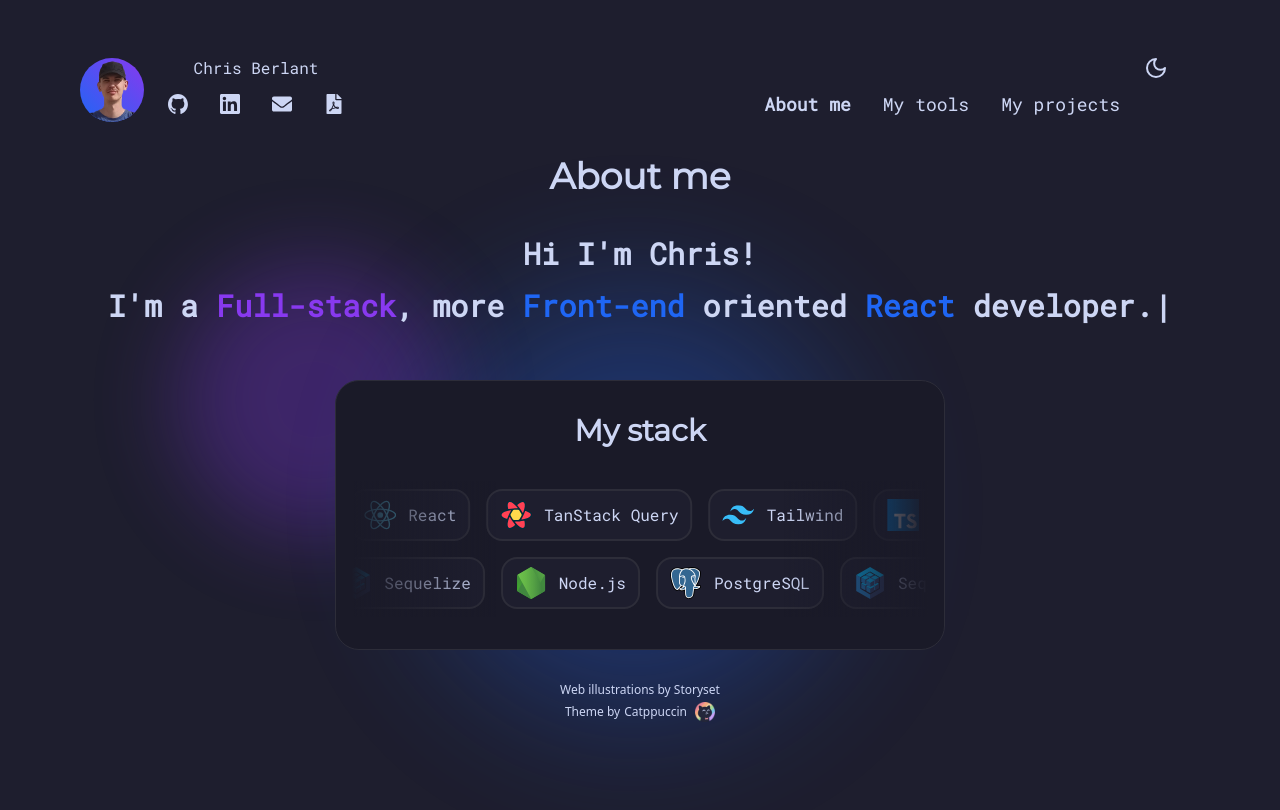
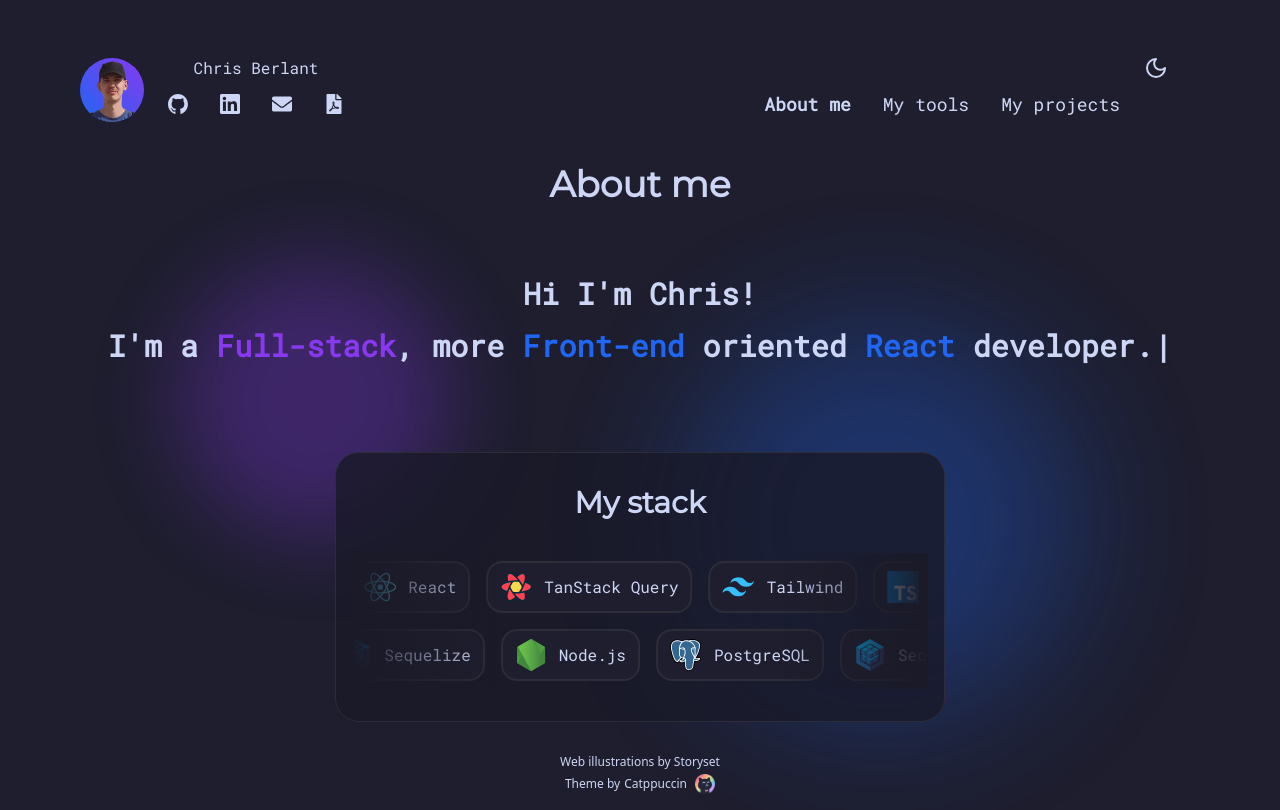
Before and after one commit to chrisberlant/chrisberlant.github.io, a React (Vite) app: page /#/ in a window 1280 px wide. Built offline with nearby package versions, Linux system fonts and the light colour scheme.

Commit message:
styles: added background blur on cards

```diff
--- a/src/components/HomePage/HomePage.tsx
+++ b/src/components/HomePage/HomePage.tsx
@@ -14,7 +14,6 @@ import {
 import { useEffect, useRef, useState } from 'react';
 import Marquee from '../ui/Marquee';
 import PageTitle from '../PageTitle/PageTitle';
-import Timeline from '../Timeline/Timeline';
 
 export default function HomePage() {
 	const [isSmallScreen, setIsSmallScreen] = useState(window.innerWidth < 640);
@@ -34,16 +33,15 @@ export default function HomePage() {
 	}, []);
 
 	return (
-		<section>
+		<section className='flex flex-col items-center gap-8'>
 			<PageTitle>About me</PageTitle>
 			<Description />
 
-			<div className='flex flex-col items-center gap-8'>
-				<div className='px-4 py-8 border border-border rounded-3xl bg-card'>
+			<div className='px-4 py-8 border border-border rounded-3xl bg-card/80'>
 				<h2 className='mb-8 text-3xl font-bold text-center font-montserrat animate-fade-in'>
 					My stack
 				</h2>
-					<div className='relative flex max-w-md rounded-md sm:max-w-lg md:max-w-xl font-robotoMono sm:flex-col max-h-52 '>
+				<div className='relative flex max-w-md rounded-md sm:max-w-lg md:max-w-xl font-robotoMono sm:flex-col max-h-52'>
 					<Marquee className='flex-1' vertical={isSmallScreen}>
 						<GlitchingSkillElement
 							className='animate-glitch'
@@ -108,7 +106,6 @@ export default function HomePage() {
 						then during my studies in 2010.
 					</span>
 				</div> */}
-			</div>
 		</section>
 	);
 }
--- a/src/components/PageTitle/PageTitle.tsx
+++ b/src/components/PageTitle/PageTitle.tsx
@@ -1,8 +1,20 @@
 import { ReactNode } from 'react';
+import { cn } from '@/lib/utils';
 
-export default function PageTitle({ children }: { children: ReactNode }) {
+export default function PageTitle({
+	children,
+	className,
+}: {
+	children: ReactNode;
+	className?: string;
+}) {
 	return (
-		<h1 className='mt-2 mb-10 text-4xl font-bold text-center font-montserrat'>
+		<h1
+			className={cn(
+				'mt-2 mb-10 text-4xl font-bold text-center font-montserrat',
+				className
+			)}
+		>
 			{children}
 		</h1>
 	);
--- a/src/components/Projects/MainProjectCard/MainProjectCard.tsx
+++ b/src/components/Projects/MainProjectCard/MainProjectCard.tsx
@@ -12,7 +12,7 @@ export default function MainProjectCard({
 	return (
 		<div
 			className={cn(
-				'bg-card flex flex-col items-center text-center rounded-3xl shadow-md dark:shadow-none px-5 md:px-12 py-5 border border-border',
+				'bg-card/80 flex flex-col items-center text-center rounded-3xl shadow-md dark:shadow-none px-5 md:px-12 py-5 border border-border',
 				className
 			)}
 		>
--- a/src/components/Projects/ProjectCard/ProjectCard.tsx
+++ b/src/components/Projects/ProjectCard/ProjectCard.tsx
@@ -40,7 +40,7 @@ export default function ProjectCard({
 	return (
 		<div
 			className={cn(
-				'bg-card flex flex-col items-center rounded-3xl shadow-md dark:shadow-none px-5 md:px-12 py-5 border border-border',
+				'bg-card/80 flex flex-col items-center rounded-3xl shadow-md dark:shadow-none px-5 md:px-12 py-5 border border-border',
 				className
 			)}
 		>
--- a/src/components/RootLayout/RootLayout.tsx
+++ b/src/components/RootLayout/RootLayout.tsx
@@ -7,7 +7,7 @@ export default function RootLayout() {
 	return (
 		<div className='relative'>
 			<div className='fixed rounded-full top-36 -z-10 opacity-30 bg-full-stack animate-blob left-4 size-64 blur-2xl' />
-			<div className='fixed rounded-full bottom-4 bg-front-end -z-10 opacity-30 animate-blob2 -right-4 size-96 blur-3xl animation-delay-1000' />
+			<div className='fixed rounded-full bottom-4 bg-front-end -z-10 opacity-30 animate-blob2 -right-4 size-96 blur-3xl animation-delay-2000' />
 			<Header />
 			<main>
 				<Outlet />
--- a/src/components/ThemeToggler/ThemeToggler.tsx
+++ b/src/components/ThemeToggler/ThemeToggler.tsx
@@ -8,7 +8,7 @@ function ThemeToggler() {
 	return (
 		<button
 			onClick={toggleTheme}
-			className='absolute inline-block ml-auto cursor-pointer sm:top-0 top-6 right-4 animate-slide-from-top hover:scale-110 md:right-8 lg:right-20'
+			className='absolute min-[700px]:top-0 top-6 right-4 animate-slide-from-top hover:scale-110 md:right-8 lg:right-20'
 			aria-label='Toggle color theme'
 		>
 			{theme === 'light' ? <Sun /> : <Moon />}
--- a/src/components/Tools/Tools.tsx
+++ b/src/components/Tools/Tools.tsx
@@ -29,7 +29,7 @@ export default function Tools() {
 		<section className='flex flex-col items-center'>
 			<PageTitle>My tools</PageTitle>
 			<div className='flex flex-col w-full gap-8 max-w-7xl'>
-				<div className='flex flex-col items-center gap-4 px-4 pb-6 border shadow-md lg:pr-4 lg:pl-0 lg:pb-0 rounded-3xl border-border dark:shadow-none justify-evenly lg:flex-row bg-card'>
+				<div className='flex flex-col items-center gap-4 px-4 pb-6 border shadow-md lg:pr-4 lg:pl-0 lg:pb-0 rounded-3xl border-border dark:shadow-none justify-evenly lg:flex-row bg-card/80'>
 					<OrbitingCirclesTools />
 					<div className='flex-1'>
 						<h2 className='mb-8 text-3xl font-bold text-center sm:mb-12 font-montserrat'>
@@ -69,7 +69,7 @@ export default function Tools() {
 					</div>
 				</div>
 
-				<div className='flex flex-col items-center flex-1 px-4 pb-6 border shadow-md sm:pb-4 md:gap-4 justify-evenly lg:flex-row-reverse bg-card rounded-3xl border-border dark:shadow-none'>
+				<div className='flex flex-col items-center flex-1 px-4 pb-6 border shadow-md sm:pb-4 md:gap-4 justify-evenly lg:flex-row-reverse bg-card/80 rounded-3xl border-border dark:shadow-none'>
 					<img
 						src={OperatingSystemAnimate}
 						alt=''
@@ -186,7 +186,7 @@ export default function Tools() {
 					</div>
 				</div>
 
-				<div className='flex flex-col items-center px-4 pb-6 border shadow-md sm:pb-4 md:gap-4 lg:px-4 justify-evenly lg:flex-row bg-card rounded-3xl border-border dark:shadow-none'>
+				<div className='flex flex-col items-center px-4 pb-6 border shadow-md sm:pb-4 md:gap-4 lg:px-4 justify-evenly lg:flex-row bg-card/80 rounded-3xl border-border dark:shadow-none'>
 					<img
 						src={BuildingAnimate}
 						alt=''
@@ -327,7 +327,7 @@ export default function Tools() {
 					</div>
 				</div>
 
-				<div className='flex flex-col items-center px-4 pb-6 border shadow-md sm:pb-4 md:gap-4 lg:px-4 justify-evenly lg:flex-row-reverse bg-card rounded-3xl border-border dark:shadow-none'>
+				<div className='flex flex-col items-center px-4 pb-6 border shadow-md sm:pb-4 md:gap-4 lg:px-4 justify-evenly lg:flex-row-reverse bg-card/80 rounded-3xl border-border dark:shadow-none'>
 					<img
 						src={BookmarksAnimate}
 						alt=''
--- a/src/index.css
+++ b/src/index.css
@@ -65,7 +65,4 @@
 	.animation-delay-2000 {
 		animation-delay: 2s;
 	}
-	.animation-delay-3000 {
-		animation-delay: 3s;
-	}
 }
--- a/tailwind.config.js
+++ b/tailwind.config.js
@@ -102,10 +102,10 @@ export default {
 					'0%': {
 						transform: 'translate(0px, 0px) scale(1)',
 					},
-					'33%': {
-						transform: 'translate(-800px, -150px) scale(1.2)',
+					'45%': {
+						transform: 'translate(-800px, -250px) scale(1.2)',
 					},
-					'66%': {
+					'75%': {
 						transform: 'translate(-180px, -500px) scale(0.8)',
 					},
 					'100%': {
```
Lines whose indentation alone changed are shown as unchanged.
